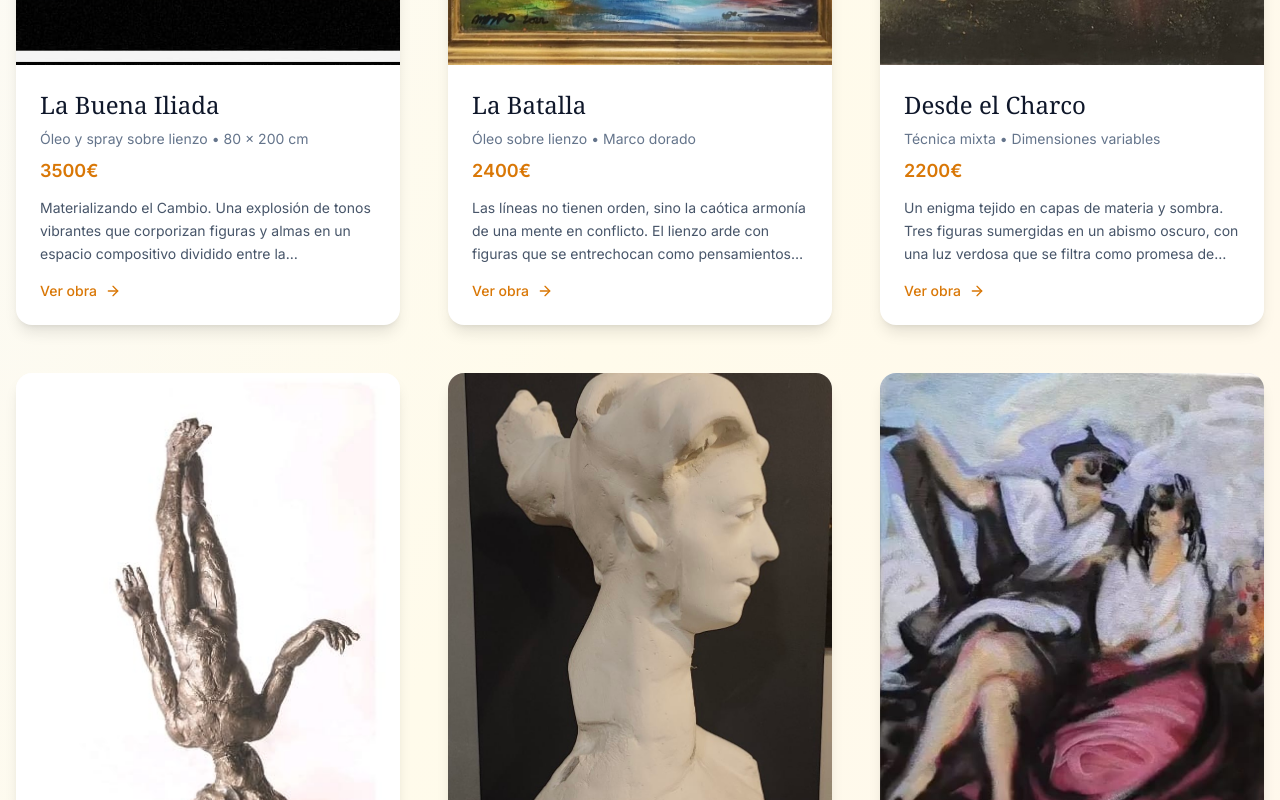
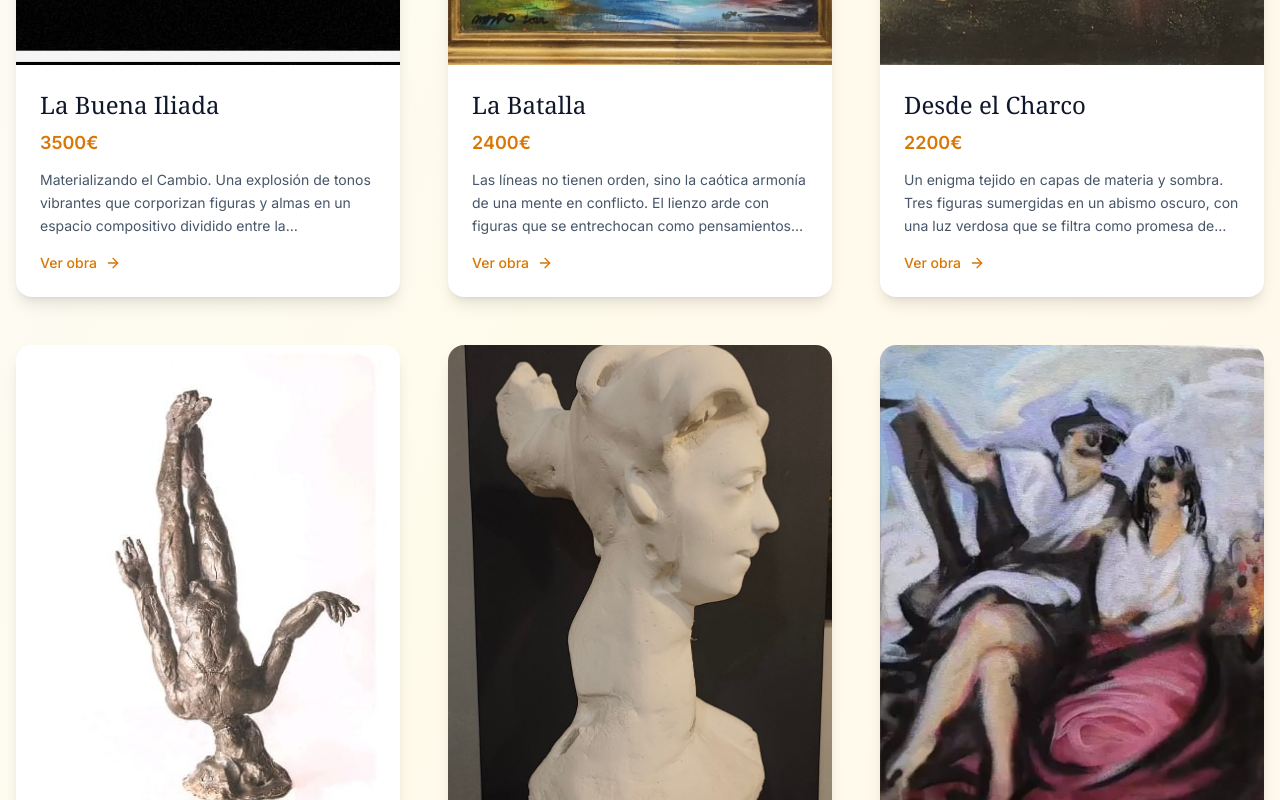
Before and after one commit to TeoFilaX/bicefalea-art-gallery, a React (Vite) app: page / in a window 1280 px wide. Shown: the part 1040-1840 px from the top of the page. Built offline with nearby package versions, Linux system fonts and the light colour scheme.

Commit message:
Remove technique and dimensions from cards
Removes the technique and dimensions from the artwork cards on the main gallery page.

```diff
--- a/src/pages/Index.tsx
+++ b/src/pages/Index.tsx
@@ -1,4 +1,3 @@
-
 import React, { useEffect, useState } from 'react';
 import { Link } from 'react-router-dom';
 import { ArrowRight, Instagram, Download, Eye } from 'lucide-react';
@@ -154,9 +153,6 @@ const Index = () => {
                   <h3 className="font-serif text-xl md:text-2xl font-medium mb-2 text-slate-900 group-hover:text-amber-700 transition-colors duration-300">
                     {artwork.title}
                   </h3>
-                  <p className="text-sm text-slate-500 mb-2">
-                    {artwork.technique} • {artwork.dimensions}
-                  </p>
                   <p className="text-lg font-semibold text-amber-600 mb-3">
                     {artwork.price}
                   </p>
```
